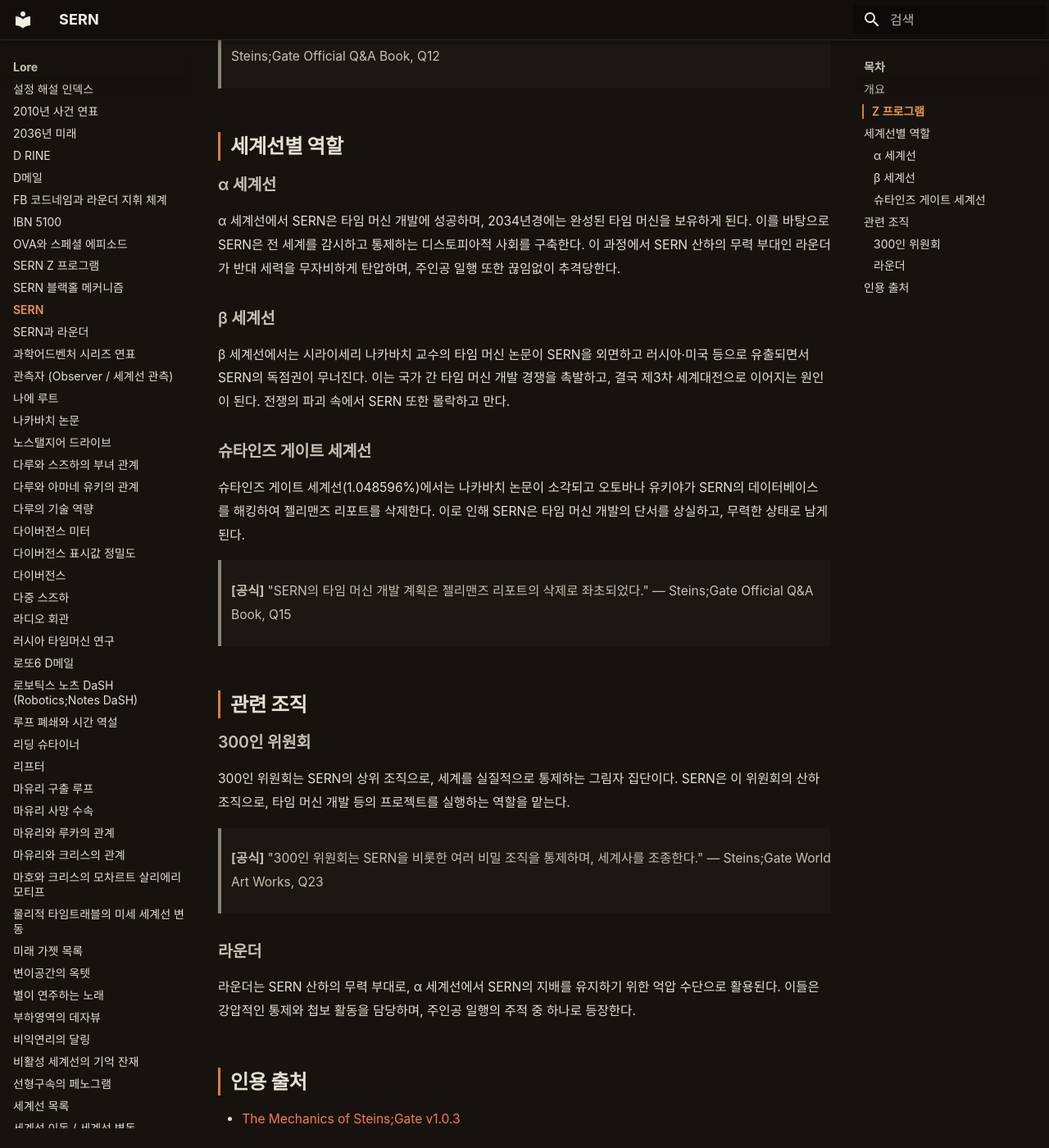
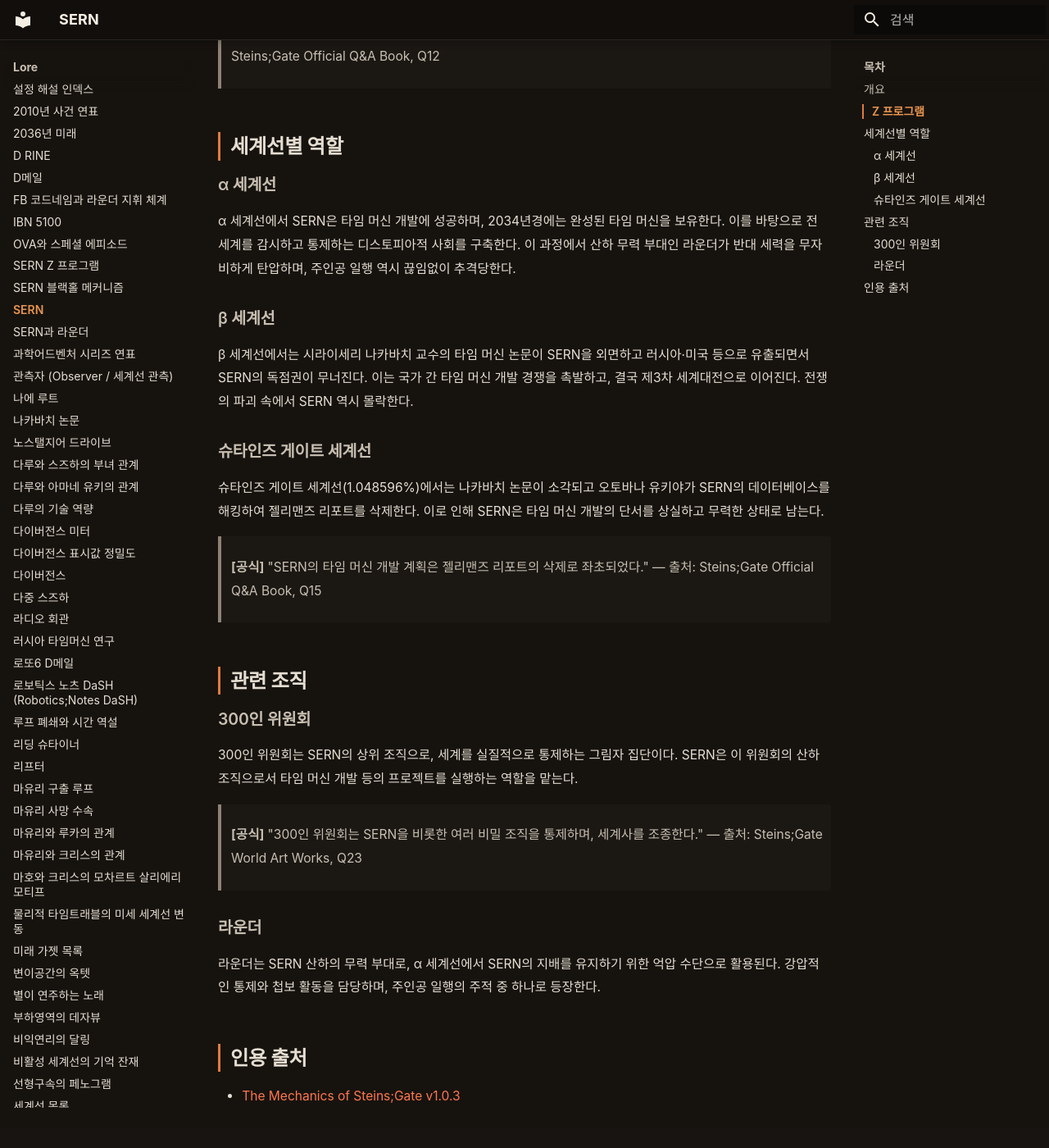
Before and after one commit to sgwiki/sgwiki.github.io, an MkDocs documentation site: the page built from wiki/lore/SERN.md, in a window 1280 px wide and 1400 px high, scrolled down 740 px. Shown: the whole window at 82% size. Built offline with MkDocs 1.6.1 and Material for MkDocs 9.7.7, drawn with Linux system fonts in a browser that asks for light colours; some web fonts are replaced; some of the changed text lies outside the part shown.

Commit message:
chore(wiki): SERN 정비 — 중복 표현 제거·인용 출처 형식 통일·어미 호응 정리
Co-Authored-By: Claude Opus 4.6 <noreply@anthropic.com>

```diff
--- a/wiki/lore/SERN.md
+++ b/wiki/lore/SERN.md
@@ -14,37 +14,40 @@ SERN은 슈타인즈 게이트 세계관에 등장하는 비밀 조직으로,
 
 ## Z 프로그램
 
-Z 프로그램은 SERN이 타임 머신 개발을 위해 운영하는 비밀 프로젝트이다. 이 프로그램의 실험 과정에서 수많은 인체 실험이 자행되었으며, 그 결과물이 젤리맨즈 리포트라는 문서에 집약되어 있다. 젤리맨즈 리포트는 타임 머신 개발 과정에서 발생한 인체 실험의 기록을 담고 있으며, 후세 연구자들에게 중요한 단서가 된다.
+Z 프로그램은 SERN이 타임 머신 개발을 위해 운영하는 비밀 프로젝트이다. 실험 과정에서 수많은 인체 실험이 자행되었으며, 그 기록은 '젤리맨즈 리포트'라는 문서로 정리되었다. 이 리포트는 후세 연구자들에게 타임 머신 개발의 중요한 단서가 된다.
 
-> **[공식]** "Z 프로그램의 진상은 일반에게 철저히 비밀에 부쳐졌으며, 실험 기록 또한 엄격히 통제되었다." — Steins;Gate Official Q&A Book, Q12
+> **[공식]** "Z 프로그램의 진상은 일반에게 철저히 비밀에 부쳐졌으며, 실험 기록 또한 엄격히 통제되었다."
+> — 출처: Steins;Gate Official Q&A Book, Q12
 
 ## 세계선별 역할
 
 ### α 세계선
 
-α 세계선에서 SERN은 타임 머신 개발에 성공하며, 2034년경에는 완성된 타임 머신을 보유하게 된다. 이를 바탕으로 SERN은 전 세계를 감시하고 통제하는 디스토피아적 사회를 구축한다. 이 과정에서 SERN 산하의 무력 부대인 라운더가 반대 세력을 무자비하게 탄압하며, 주인공 일행 또한 끊임없이 추격당한다.
+α 세계선에서 SERN은 타임 머신 개발에 성공하며, 2034년경에는 완성된 타임 머신을 보유한다. 이를 바탕으로 전 세계를 감시하고 통제하는 디스토피아적 사회를 구축한다. 이 과정에서 산하 무력 부대인 라운더가 반대 세력을 무자비하게 탄압하며, 주인공 일행 역시 끊임없이 추격당한다.
 
 ### β 세계선
 
-β 세계선에서는 시라이세리 나카바치 교수의 타임 머신 논문이 SERN을 외면하고 러시아·미국 등으로 유출되면서 SERN의 독점권이 무너진다. 이는 국가 간 타임 머신 개발 경쟁을 촉발하고, 결국 제3차 세계대전으로 이어지는 원인이 된다. 전쟁의 파괴 속에서 SERN 또한 몰락하고 만다.
+β 세계선에서는 시라이세리 나카바치 교수의 타임 머신 논문이 SERN을 외면하고 러시아·미국 등으로 유출되면서 SERN의 독점권이 무너진다. 이는 국가 간 타임 머신 개발 경쟁을 촉발하고, 결국 제3차 세계대전으로 이어진다. 전쟁의 파괴 속에서 SERN 역시 몰락한다.
 
 ### 슈타인즈 게이트 세계선
 
-슈타인즈 게이트 세계선(1.048596%)에서는 나카바치 논문이 소각되고 오토바나 유키야가 SERN의 데이터베이스를 해킹하여 젤리맨즈 리포트를 삭제한다. 이로 인해 SERN은 타임 머신 개발의 단서를 상실하고, 무력한 상태로 남게 된다.
+슈타인즈 게이트 세계선(1.048596%)에서는 나카바치 논문이 소각되고 오토바나 유키야가 SERN의 데이터베이스를 해킹하여 젤리맨즈 리포트를 삭제한다. 이로 인해 SERN은 타임 머신 개발의 단서를 상실하고 무력한 상태로 남는다.
 
-> **[공식]** "SERN의 타임 머신 개발 계획은 젤리맨즈 리포트의 삭제로 좌초되었다." — Steins;Gate Official Q&A Book, Q15
+> **[공식]** "SERN의 타임 머신 개발 계획은 젤리맨즈 리포트의 삭제로 좌초되었다."
+> — 출처: Steins;Gate Official Q&A Book, Q15
 
 ## 관련 조직
 
 ### 300인 위원회
 
-300인 위원회는 SERN의 상위 조직으로, 세계를 실질적으로 통제하는 그림자 집단이다. SERN은 이 위원회의 산하 조직으로, 타임 머신 개발 등의 프로젝트를 실행하는 역할을 맡는다.
+300인 위원회는 SERN의 상위 조직으로, 세계를 실질적으로 통제하는 그림자 집단이다. SERN은 이 위원회의 산하 조직으로서 타임 머신 개발 등의 프로젝트를 실행하는 역할을 맡는다.
 
-> **[공식]** "300인 위원회는 SERN을 비롯한 여러 비밀 조직을 통제하며, 세계사를 조종한다." — Steins;Gate World Art Works, Q23
+> **[공식]** "300인 위원회는 SERN을 비롯한 여러 비밀 조직을 통제하며, 세계사를 조종한다."
+> — 출처: Steins;Gate World Art Works, Q23
 
 ### 라운더
 
-라운더는 SERN 산하의 무력 부대로, α 세계선에서 SERN의 지배를 유지하기 위한 억압 수단으로 활용된다. 이들은 강압적인 통제와 첩보 활동을 담당하며, 주인공 일행의 주적 중 하나로 등장한다.
+라운더는 SERN 산하의 무력 부대로, α 세계선에서 SERN의 지배를 유지하기 위한 억압 수단으로 활용된다. 강압적인 통제와 첩보 활동을 담당하며, 주인공 일행의 주적 중 하나로 등장한다.
 
 ## 인용 출처
 
```
